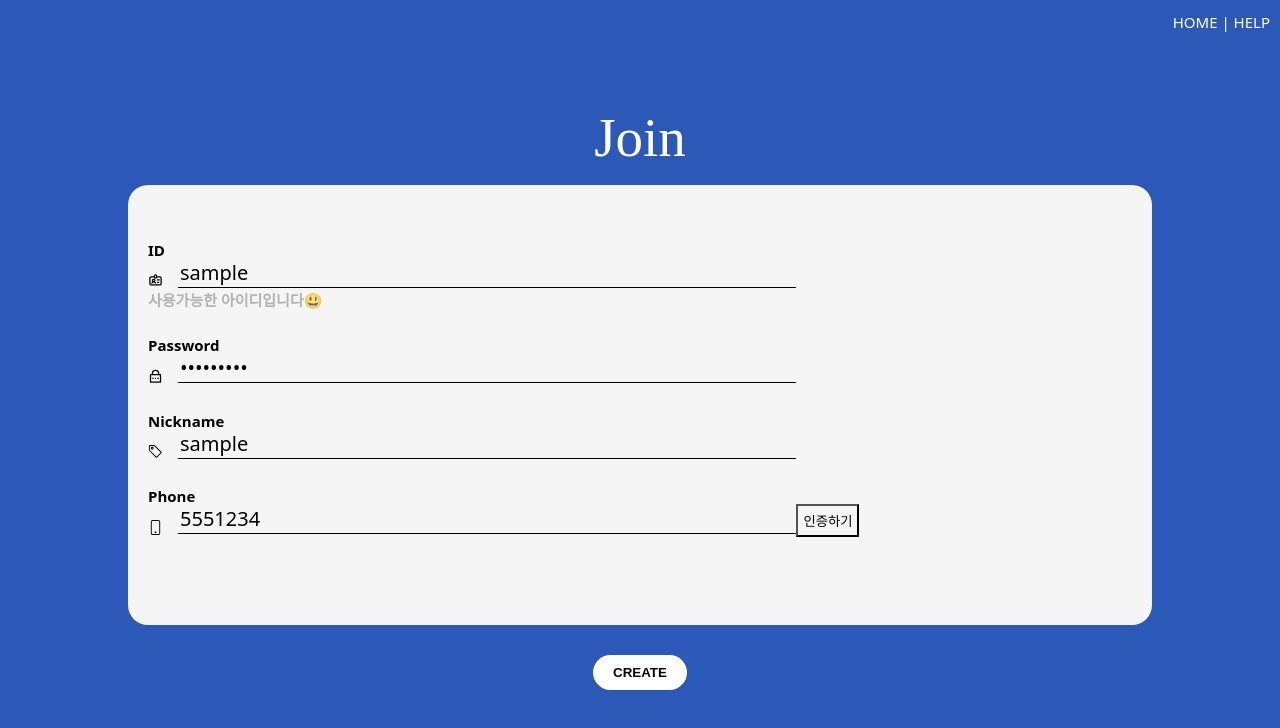
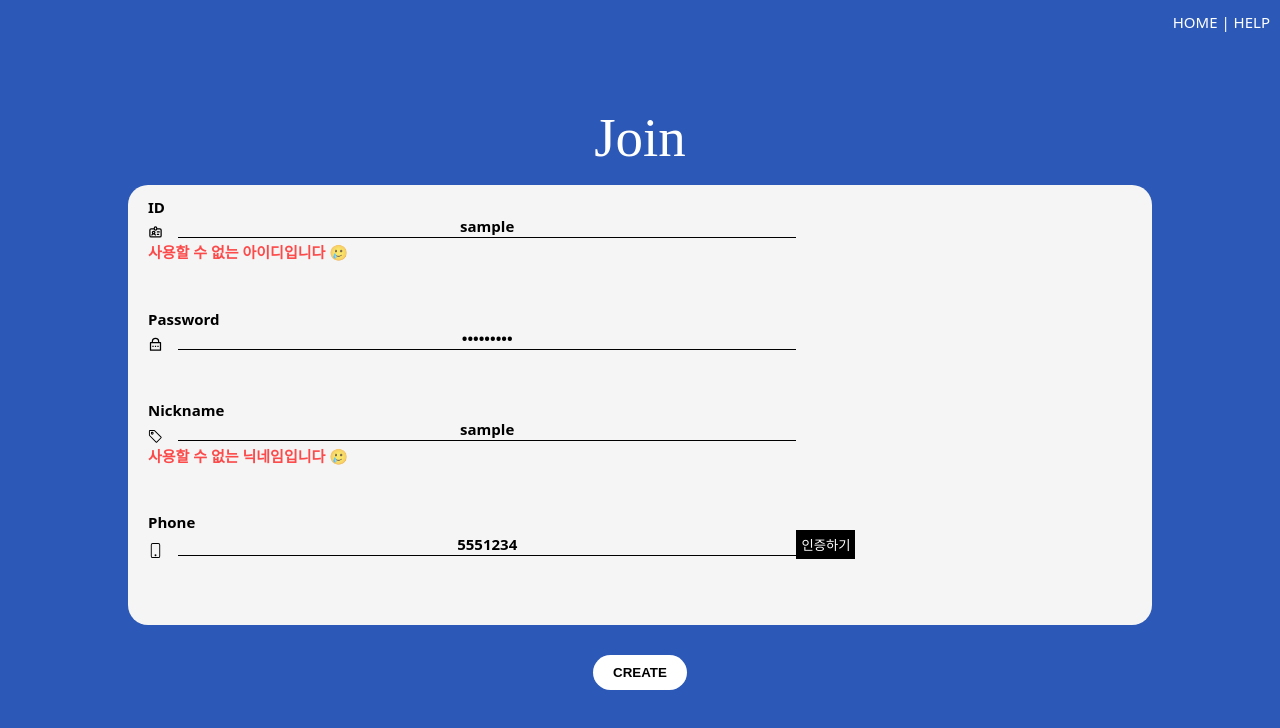
Before and after one commit to Myeongkook/draw, a React (Create React App) app in the folder nike-frontend/: page /join in a window 1280 px wide. Both pictures are taken after typing "Sample", "Sample123", "Sample", "5551234" into the empty fields and a click on the button "CREATE". Shown: the top 728 px of the page. Built offline with nearby package versions, Linux system fonts and the light colour scheme; no server answers; a web font is replaced by a local one.

Commit message:
💡Feat: 회원가입 구현 https://github.com/Myeongkook/draw/issues/3

```diff
--- a/nike-frontend/src/components/Join.js
+++ b/nike-frontend/src/components/Join.js
@@ -1,18 +1,23 @@
 import React from 'react';
 import '../css/Join.css';
-import { Link } from 'react-router-dom';
+import { Link, useNavigate } from 'react-router-dom';
 import { useState } from 'react';
 import { RiLockPasswordLine } from 'react-icons/ri';
 import { BsTag, BsPhone } from 'react-icons/bs';
 import { HiOutlineIdentification } from 'react-icons/hi';
 import axios from 'axios';
 const Join = () => {
+  const navigate = useNavigate();
   const [userId, setUserId] = useState('');
   const [userNickname, setUserNickname] = useState('');
   const [userPhone, setUserPhone] = useState('');
+  const [userPassword, setUserPassword] = useState('');
+  const [userCertificationNumber, setUserCertificationNumber] = useState('');
   const [isDuplicated, setIsDuplicated] = useState(false);
+  const [isDuplicatedNickName, setIsDuplicatedNickName] = useState(false);
+  const [isCertificated, setIsCertificated] = useState(false);
 
-  const sendSms = () => {
+  const sendSms = (e) => {
     axios({
       method: 'POST',
       url: 'http://localhost:8080/api/sendsms',
@@ -21,6 +26,26 @@ const Join = () => {
         certificationNumber: null,
       },
     });
+    const form = document.getElementById('certification-form');
+    e.target.style.display = 'none';
+    form.style.display = 'block';
+  };
+
+  const joinUser = () => {
+    axios({
+      method: 'POST',
+      url: 'http://localhost:8080/api/signup',
+      data: {
+        id: userId,
+        pw: userPassword,
+        name: userNickname,
+        phone: userPhone,
+        role: 'USER',
+        isSubscribed: false,
+      },
+    }).then((res) => {
+      navigate('/');
+    });
   };
   const setValueHandler = (e) => {
     if (e.target.name === 'id') {
@@ -28,8 +53,13 @@ const Join = () => {
       duplicatedChecker(e.target.value);
     } else if (e.target.name === 'nickname') {
       setUserNickname(e.target.value);
+      duplicatedChecker_nickname(e.target.value);
     } else if (e.target.name === 'phone') {
       setUserPhone(e.target.value);
+    } else if (e.target.name === 'certificationNumber') {
+      setUserCertificationNumber(e.target.value);
+    } else if (e.target.name === 'password') {
+      setUserPassword(e.target.value);
     }
   };
   const duplicatedChecker = (userId) => {
@@ -37,14 +67,50 @@ const Join = () => {
       axios({
         method: 'GET',
         url: 'http://localhost:8080/api/checkid/' + userId,
-      }).then((res) => {
+      })
+        .then((res) => {
           if (res.data) {
             setIsDuplicated(true); //중복이다.
           } else {
             setIsDuplicated(false);
           }
+        })
+        .catch((er) => {
+          setIsDuplicated(true);
         });
     }
+  };
+  const duplicatedChecker_nickname = (userNickname) => {
+    if (userNickname.length > 0) {
+      axios({
+        method: 'GET',
+        url: 'http://localhost:8080/api/checknickname/' + userNickname,
+      })
+        .then((res) => {
+          if (res.data) {
+            setIsDuplicatedNickName(true); //중복이다.
+          } else {
+            setIsDuplicatedNickName(false);
+          }
+        })
+        .catch((er) => {
+          setIsDuplicatedNickName(true);
+        });
+    }
+  };
+  const certification = () => {
+    axios({
+      method: 'post',
+      url: 'http://localhost:8080/api/certification',
+      data: {
+        phoneNumber: userPhone,
+        certificationNumber: userCertificationNumber,
+      },
+    }).then((res) => {
+      if (res.data) {
+        setIsCertificated(true);
+      }
+    });
   };
   return (
     <div className="Join">
@@ -74,12 +140,17 @@ const Join = () => {
             )
           ) : undefined}
         </label>
-
         <label>
           Password
           <br />
           <RiLockPasswordLine />
-          <input type="password" placeholder="패스워드를 입력하세요"></input>
+          <input
+            type="password"
+            value={userPassword}
+            name="password"
+            onChange={setValueHandler}
+            placeholder="패스워드를 입력하세요"
+          ></input>
         </label>
         <label>
           Nickname <br />
@@ -91,6 +162,15 @@ const Join = () => {
             value={userNickname}
             onChange={setValueHandler}
           ></input>
+          {userNickname.length > 2 ? (
+            isDuplicatedNickName ? (
+              <p style={{ color: 'rgba(255, 0, 0, 0.7)' }}>
+                사용할 수 없는 닉네임입니다 🥲
+              </p>
+            ) : (
+              <p>사용가능한 닉네임입니다😃</p>
+            )
+          ) : undefined}
         </label>
         <label>
           Phone <br />
@@ -101,14 +181,42 @@ const Join = () => {
             value={userPhone}
             name="phone"
             onChange={setValueHandler}
+            autoComplete="off"
           ></input>
           <button type="button" onClick={sendSms}>
             인증하기
           </button>
+          <label
+            id="certification-form"
+            style={{ display: 'none', textAlign: 'left', width: '75%' }}
+          >
+            {isCertificated ? (
+              <p style={{ marginTop: '5px', marginLeft: '-20px' }}>
+                정상적으로 인증되었습니다👍
+              </p>
+            ) : (
+              <div>
+                <input
+                  type="text"
+                  placeholder="인증번호"
+                  value={userCertificationNumber}
+                  name="certificationNumber"
+                  onChange={setValueHandler}
+                  autoComplete="off"
+                  style={{ width: '25%', marginLeft: '4%' }}
+                />{' '}
+                <button type="button" onClick={certification}>
+                  인증하기
+                </button>
+              </div>
+            )}
+          </label>
         </label>
       </div>
       <div className="footer">
-        <button type="button">CREATE</button>
+        <button type="button" onClick={joinUser} disabled={false}>
+          CREATE
+        </button>
       </div>
     </div>
   );
--- a/nike-frontend/src/css/Join.css
+++ b/nike-frontend/src/css/Join.css
@@ -42,10 +42,14 @@
 
 .Join .join-form label {
   margin-left: 20px;
-  margin-bottom: 30px;
+  margin-bottom: 5%;
   font-size: 15px;
   width: 100%;
   font-weight: 600;
+}
+
+.Join .join-form label input::placeholder{
+  text-align: center;
 }
 
 .Join .join-form label p {
@@ -56,11 +60,13 @@
 }
 
 .Join .join-form label input {
+  text-align: center;
+  font-weight: bold;
   border: none;
   width: 60%;
   background: whitesmoke;
   outline: none;
-  font-size: 20px;
+  font-size: 15px;
   border-bottom: 1px solid black;
   text-transform: lowercase;
 }
@@ -76,6 +82,9 @@
 .Join .join-form button{
   outline: none;
   padding: 5px;
+  color: white;
+  background-color: black;
+  border: none;
 }
 
 .Join .footer button {
```
Lines whose indentation alone changed are shown as unchanged.
